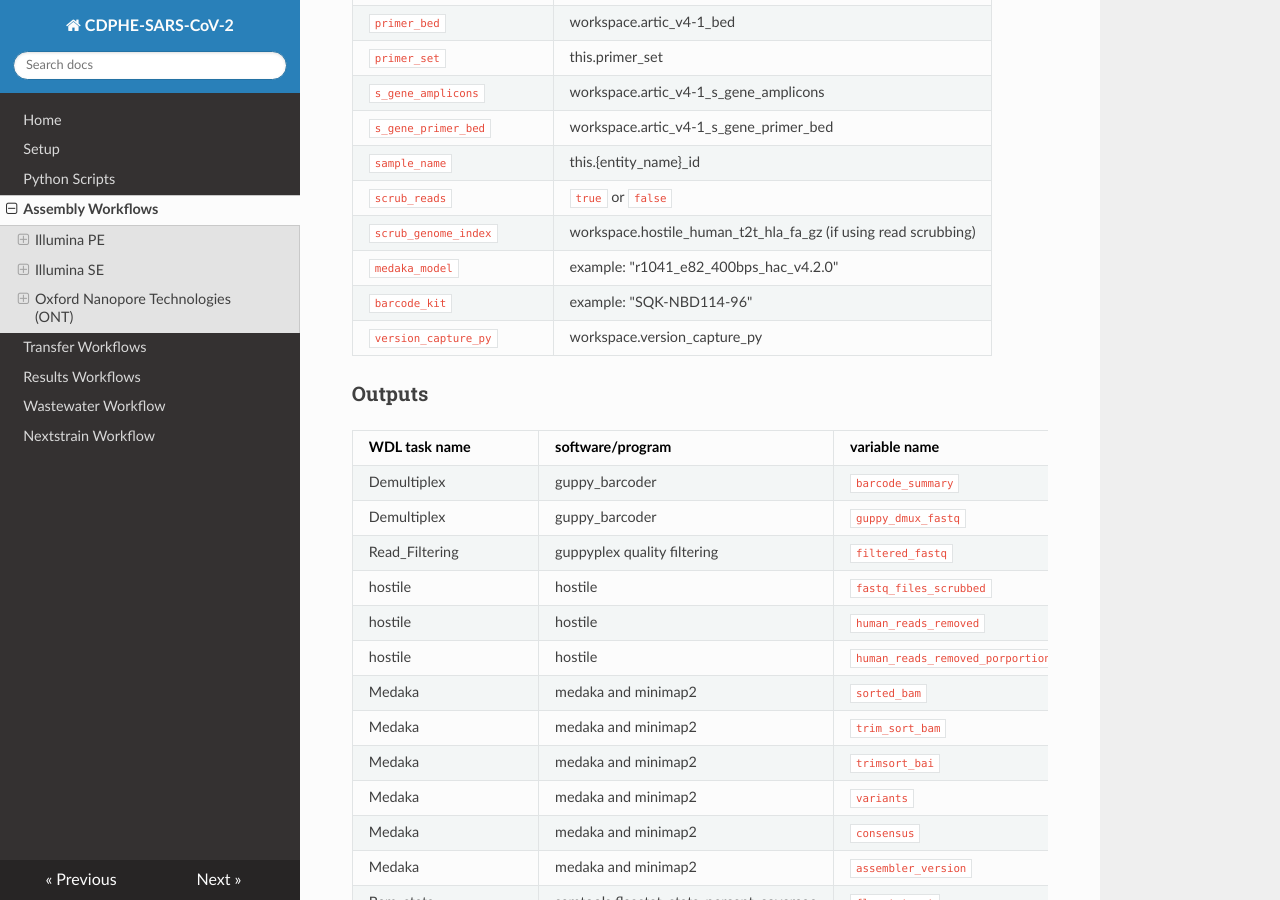
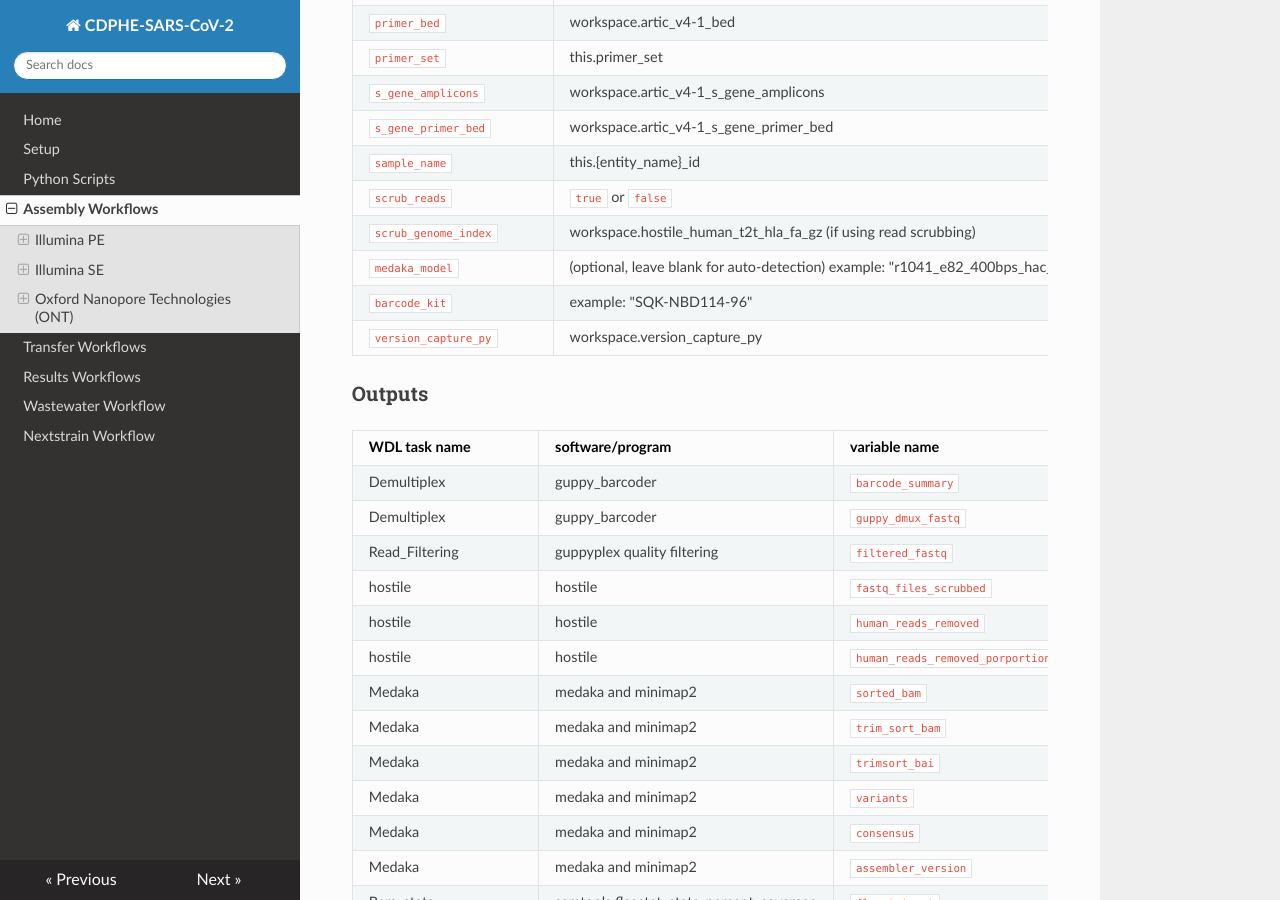
Before and after one commit to CDPHE-bioinformatics/CDPHE-SARS-CoV-2, an MkDocs documentation site: the page built from docs/assembly_workflow.md, in a window 1280 px wide and 900 px high, scrolled down 11530 px. Built offline with MkDocs 1.6.1, drawn with Linux system fonts in a browser that asks for light colours; nearby versions of some CDN libraries.

Commit message:
Indicate medaka_model optional in docs

```diff
--- a/docs/assembly_workflow.md
+++ b/docs/assembly_workflow.md
@@ -277,7 +277,7 @@ For setting up the worklfow inputs, use the `SC2_ont_assembly-input.json` in the
 | `sample_name`              | this.{entity_name}\_id                   |
 | `scrub_reads`              | `true` or `false`                        |
 | `scrub_genome_index`       | workspace.hostile_human_t2t_hla_fa_gz (if using read scrubbing) |
-| `medaka_model`             | example: "r1041_e82_400bps_hac_v4.2.0"   |
+| `medaka_model`             | (optional, leave blank for auto-detection) example: "r1041_e82_400bps_hac_v4.2.0"   |
 | `barcode_kit`              | example: "SQK-NBD114-96"                 |
 | `version_capture_py`       | workspace.version_capture_py             |
 
```
